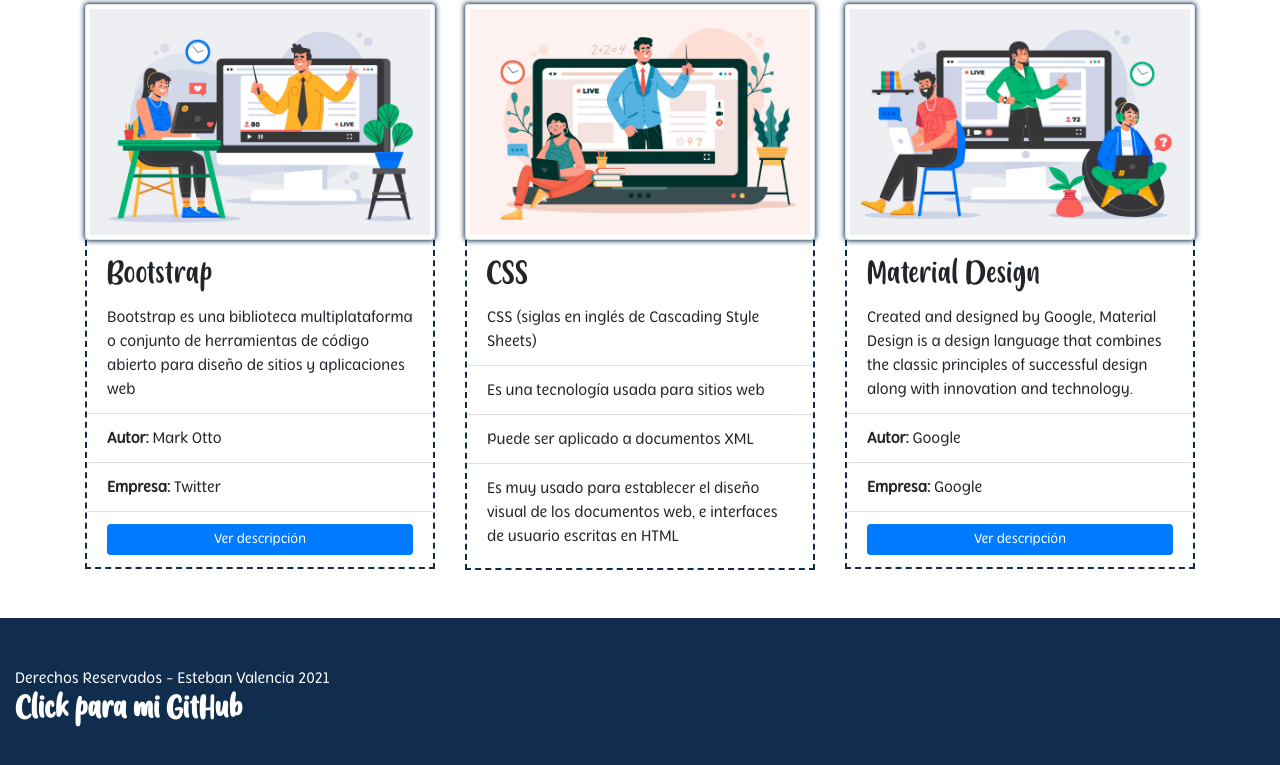
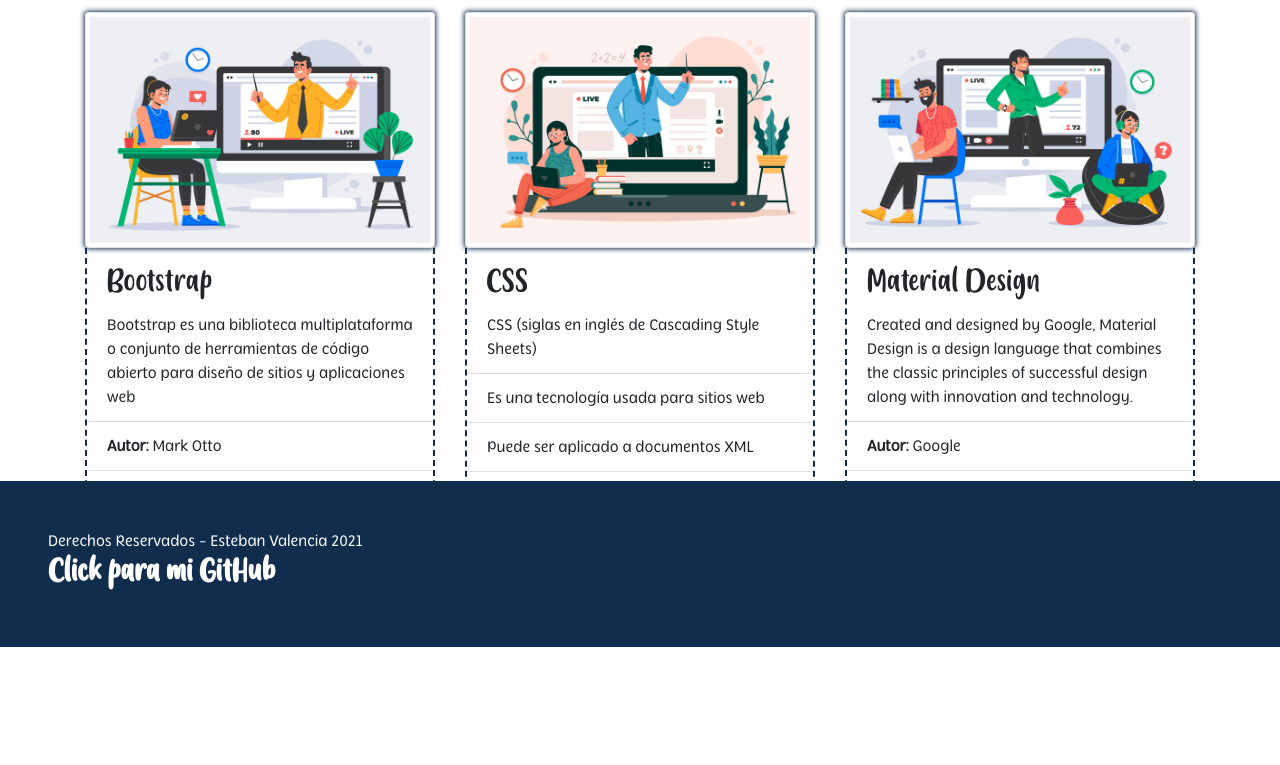
Before and after one commit to WonderEstCode/AprendiendoCss, a plain HTML site: page index.html in a window 1280 px wide. Shown: the part 153-918 px from the top of the page. Drawn offline with Linux system fonts and the light colour scheme.

Commit message:
Se corrige footer y se mejora posición del titulo principal

```diff
--- a/css/style.css
+++ b/css/style.css
@@ -19,10 +19,6 @@ body {
     color: #212529;
 }
 
-.icon-title {
-    font-size: 0.8em !important;
-}
-
 .color-blue-dark {
     color: #102d4e !important;
 }
@@ -31,12 +27,12 @@ body {
     color: #102d4e !important;
 }
 
-.color-red-dark {
-    color: #cf3633 !important;
+.all-w {
+    width: 100%;
 }
 
-.all-w {
-    width: 100%;
+.container {
+    padding-bottom: 10em;
 }
 
 
@@ -115,10 +111,6 @@ h6 {
     box-shadow: 0em 0em 5px 1px #102d4e;
 }
 
-.border-dashed-t {
-    border-top: 2px #0e2d4e dashed;
-}
-
 .border-dashed-l {
     border-left: 2px #0e2d4e dashed;
 }
@@ -138,11 +130,42 @@ h6 {
 
 /* Fin: Estilos tarjetas dashboard */
 
+
+/* Inicio : Scrollbar */
+
+.custom-scrollbar-js,
+.custom-scrollbar-css {
+    height: 500px;
+}
+
+.custom-scrollbar-css {
+    overflow-y: scroll;
+}
+
+.custom-scrollbar-css::-webkit-scrollbar {
+    width: 0.65em;
+}
+
+.custom-scrollbar-css::-webkit-scrollbar-track {
+    background: #f1f1f1;
+}
+
+.custom-scrollbar-css::-webkit-scrollbar-thumb {
+    border-radius: 0px 0px 4px 4px;
+    background-image: linear-gradient(to top, #1b75bb 0%, #112d4e 100%);
+}
+
+
+/* Fin : Scrollbar */
+
 footer {
     margin-top: 2em;
     background-color: #112d4e !important;
     color: white !important;
     padding: 3em;
+    position: fixed;
+    bottom: 0px;
+    width: 100%;
 }
 
 footer>h5>a {
--- a/index.html
+++ b/index.html
@@ -10,7 +10,7 @@
     <title>UsingCSS</title>
 </head>
 
-<body>
+<body class="custom-scrollbar-css">
     <header>
         <nav class="navbar navbar-expand-lg navbar-dark bg-light nav-black">
             <a class="navbar-brand" href="./index.html">Aprendiendo CSS</a>
@@ -39,7 +39,7 @@
 
     <div class="container">
 
-        <h1 class="mt-3 text-center color-blue-dark">
+        <h1 class="mt-3 mb-3 text-center color-blue-dark">
             Aprendiendo CSS
         </h1>
 
@@ -106,7 +106,7 @@
         </div>
     </div>
 
-    <footer class="col-md-12">
+    <footer>
         Derechos Reservados - Esteban Valencia 2021
         <h5><a target="_blank" href="https://github.com/WonderEstCode"><b>Click para mi GitHub</b></a></h5>
     </footer>
```
